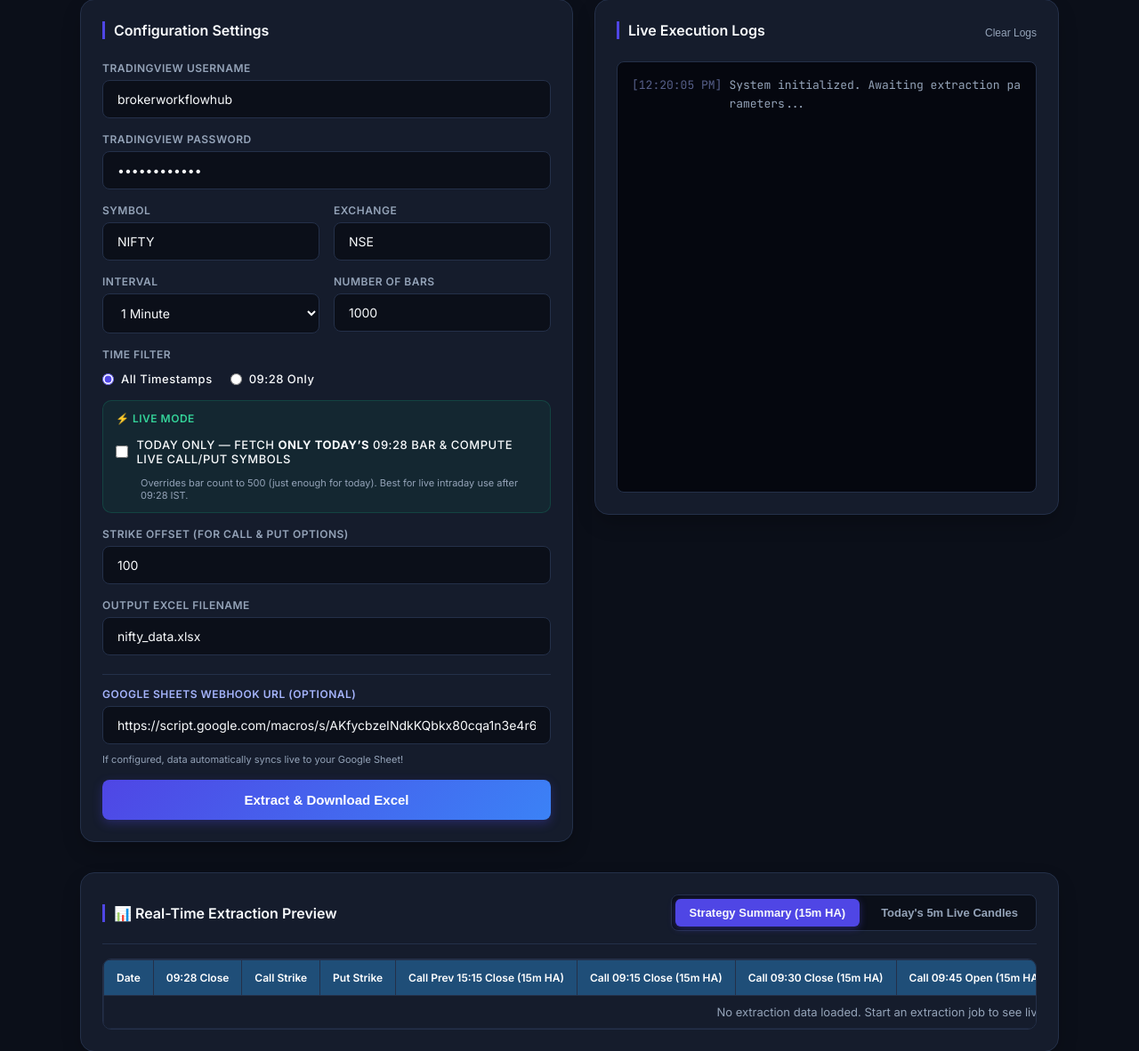
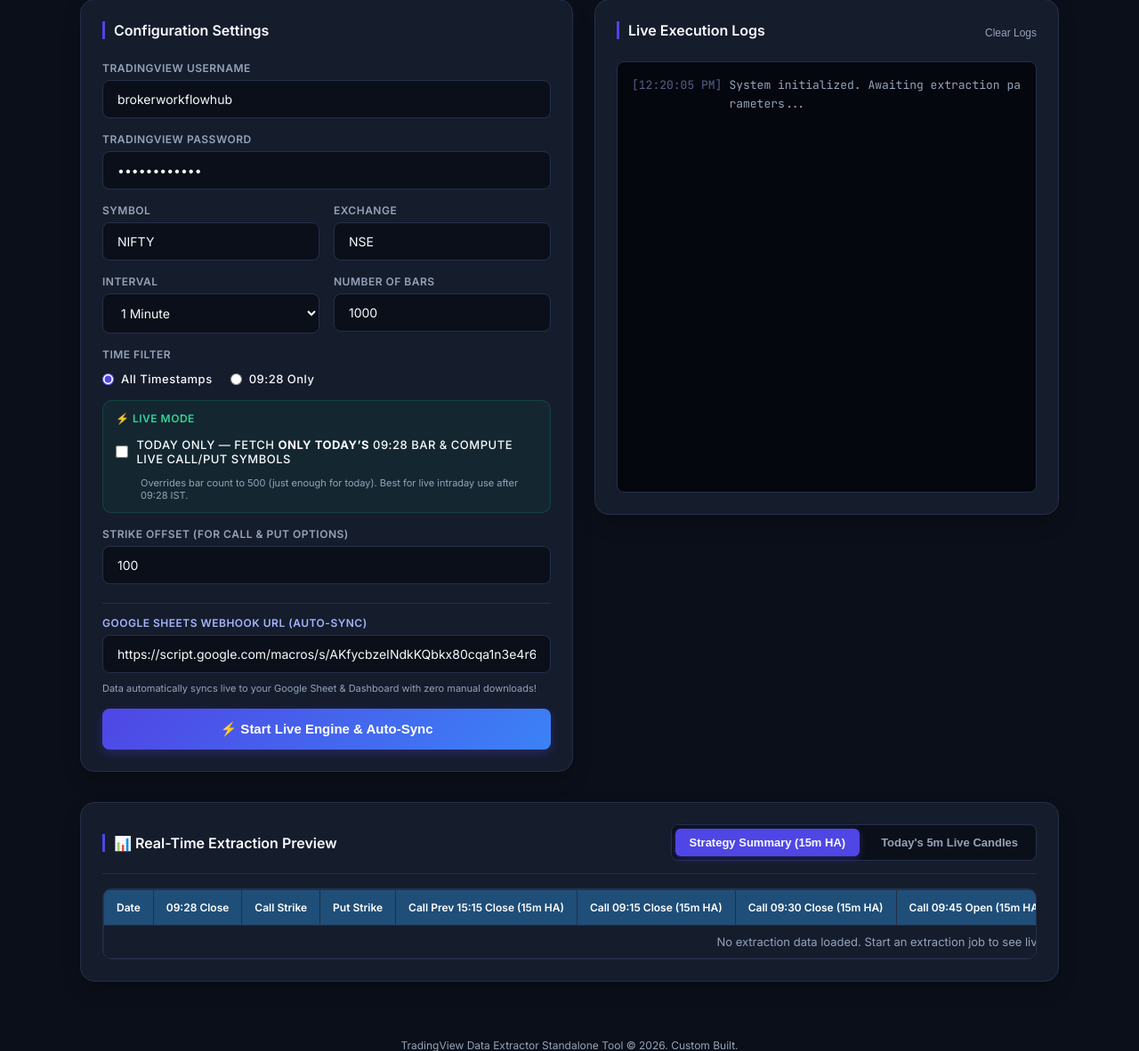
Before and after one commit to dprabu73-sys/NiftyOps, a Flask app: page / in a window 1280 px wide. Shown: the part 136-1318 px from the top of the page at 89% size. Run offline with Flask 3, Linux system fonts and the light colour scheme.

Commit message:
Enable automatic live dashboard sync and remove mandatory file download prompt

```diff
--- a/templates/index.html
+++ b/templates/index.html
@@ -731,25 +731,22 @@ Overrides bar count to 500 (just enough for today). Best for live intraday use a
 <input type="number" id="strike_offset" value="100" min="1" step="50" placeholder="e.g. 100">
 </div>
 
-<!-- Output File Name -->
-<div class="form-group">
-<label>Output Excel Filename</label>
-<input type="text" id="filename" value="nifty_data.xlsx" placeholder="e.g. nifty_data.xlsx">
-</div>
+<!-- Output File Name (Hidden/Auto-Generated) -->
+<input type="hidden" id="filename" value="NiftyOps_AutoSync.xlsx">
 
 <!-- Google Sheets Live Sync -->
 <div class="form-group" style="border-top: 1px solid var(--card-border); padding-top: 14px; margin-top: 5px;">
-<label style="color: #a5b4fc;">Google Sheets Webhook URL (Optional)</label>
-<input type="text" id="google_sheet_url" placeholder="https://script.google.com/macros/s/.../exec">
+<label style="color: #a5b4fc;">Google Sheets Webhook URL (Auto-Sync)</label>
+<input type="text" id="google_sheet_url" value="https://script.google.com/macros/s/AKfycbzeINdkKQbkx80cqa1n3e4r60aH9A6Ilmf0AQ93QMmLi9E6wNmt9qTakY85LpCqjZH5cw/exec" placeholder="https://script.google.com/macros/s/.../exec">
 <p style="font-size: 11px; color: var(--text-secondary); margin-top: 4px;">
-If configured, data automatically syncs live to your Google Sheet!
+Data automatically syncs live to your Google Sheet &amp; Dashboard with zero manual downloads!
 </p>
 </div>
 
 <!-- Trigger Button -->
 <button class="btn-extract" id="extractBtn" onclick="startExtraction()">
 <div class="spinner"></div>
-<span id="btnText">Extract & Download Excel</span>
+<span id="btnText">&#x26A1; Start Live Engine &amp; Auto-Sync</span>
 </button>
 </div>
 </div>
@@ -1277,10 +1274,10 @@ if (pollData.status === 'completed') {
 clearInterval(pollInterval);
 setExtractingState(false);
 document.getElementById('previewLiveBadge').style.display = 'none';
-addLog('Job finished. Export completed successfully. Starting file download...', 'success');
+addLog('⚡ Live Engine active! Data automatically synced to Dashboard & Google Sheets.', 'success');
+addLog(`<a href="/api/download/${taskId}" target="_blank" style="color:#818cf8;font-weight:600;text-decoration:underline;">📥 Optional: Click here if you wish to download the Excel Workbook</a>`, 'info');
 document.getElementById('symbolStatusText').textContent =
-`Extraction complete. ${symData.symbols ? symData.symbols.length : ''} trading day(s) processed.`;
-window.location.href = `/api/download/${taskId}`;
+`Live Auto-Sync Active. ${symData.symbols ? symData.symbols.length : ''} session(s) synced.`;
 } else if (pollData.status === 'failed') {
 clearInterval(pollInterval);
 setExtractingState(false);
```
